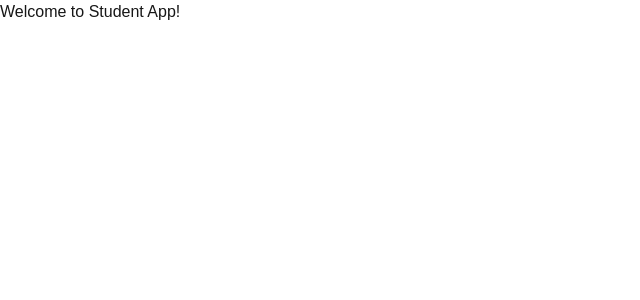
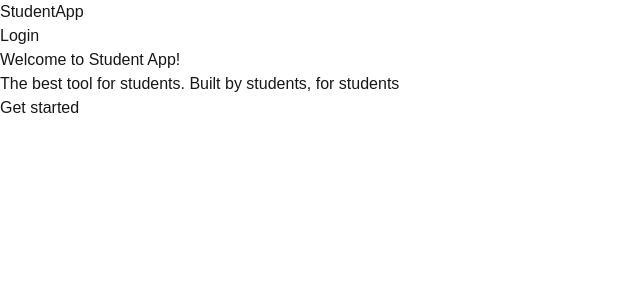
Before and after one commit to elinaRosato/student-app, a Next.js app: page / in a window 1280 px wide. Shown: the top 300 px of the page, without its empty margins (0-640 px from the left). Built offline with nearby package versions, Linux system fonts and the light colour scheme.

Commit message:
feat(homepage): update landing page structure with header, main, and footer sections

```diff
--- a/src/app/page.tsx
+++ b/src/app/page.tsx
@@ -1,7 +1,24 @@
+import Link from 'next/link';
+
 export default function HomePage() {
   return (
-    <div>
-      <h1>Welcome to Student App!</h1>
-    </div>
+    <>
+      <header>
+        <h1 className="header-logo">StudentApp</h1>
+        <Link href="/login">
+          <button className="header-button">Login</button>
+        </Link>
+      </header>
+      <main>
+        <section>
+          <h1>Welcome to Student App!</h1>
+          <p>The best tool for students. Built by students, for students</p>
+          <Link href="/login">
+            <button className="header-button">Get started</button>
+          </Link>
+        </section>
+      </main>
+      <footer></footer>
+    </>
   );
 }
```
Also changed, not shown: 1 other file (tests, documents, lock files or other folders).
